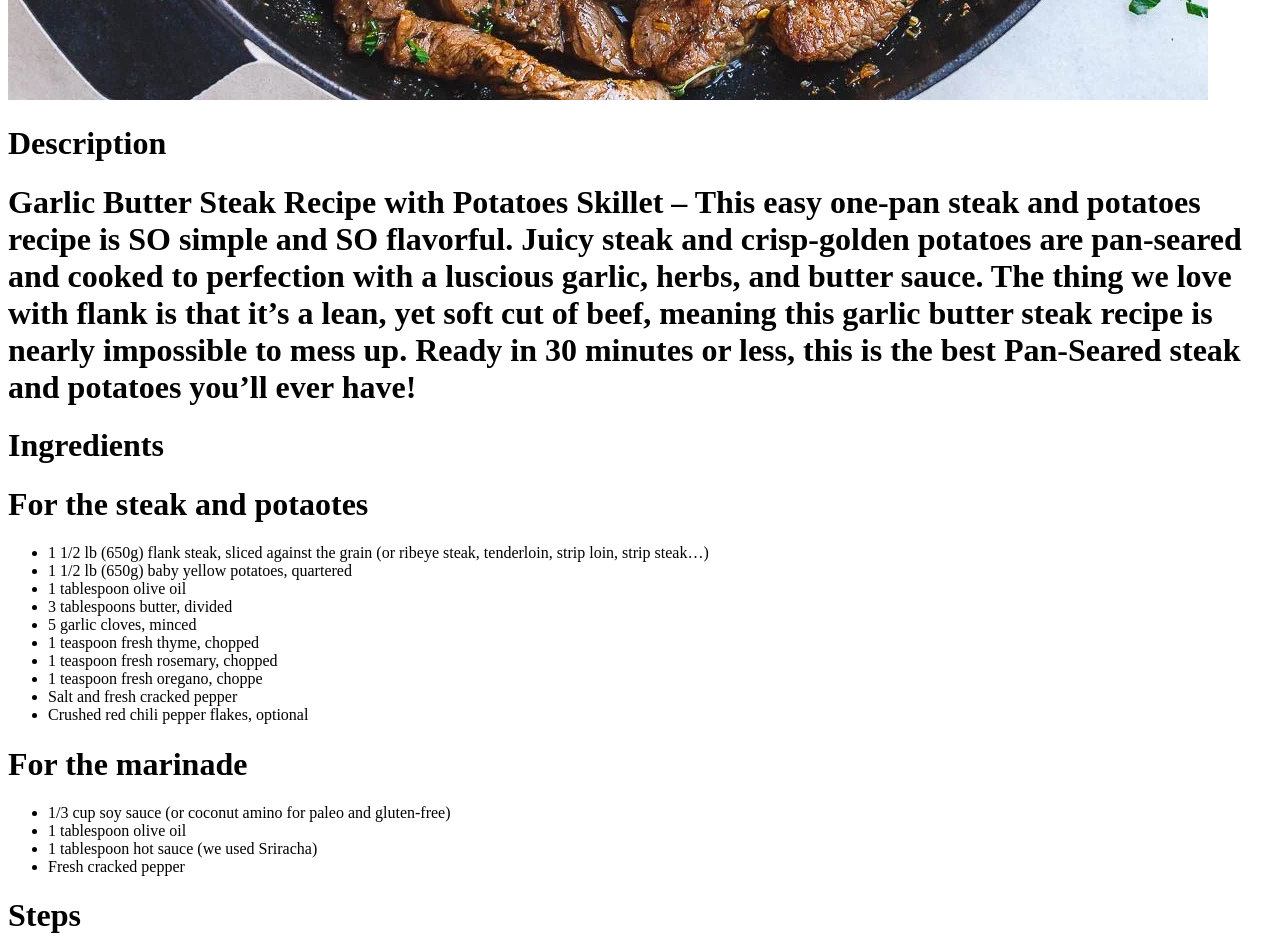
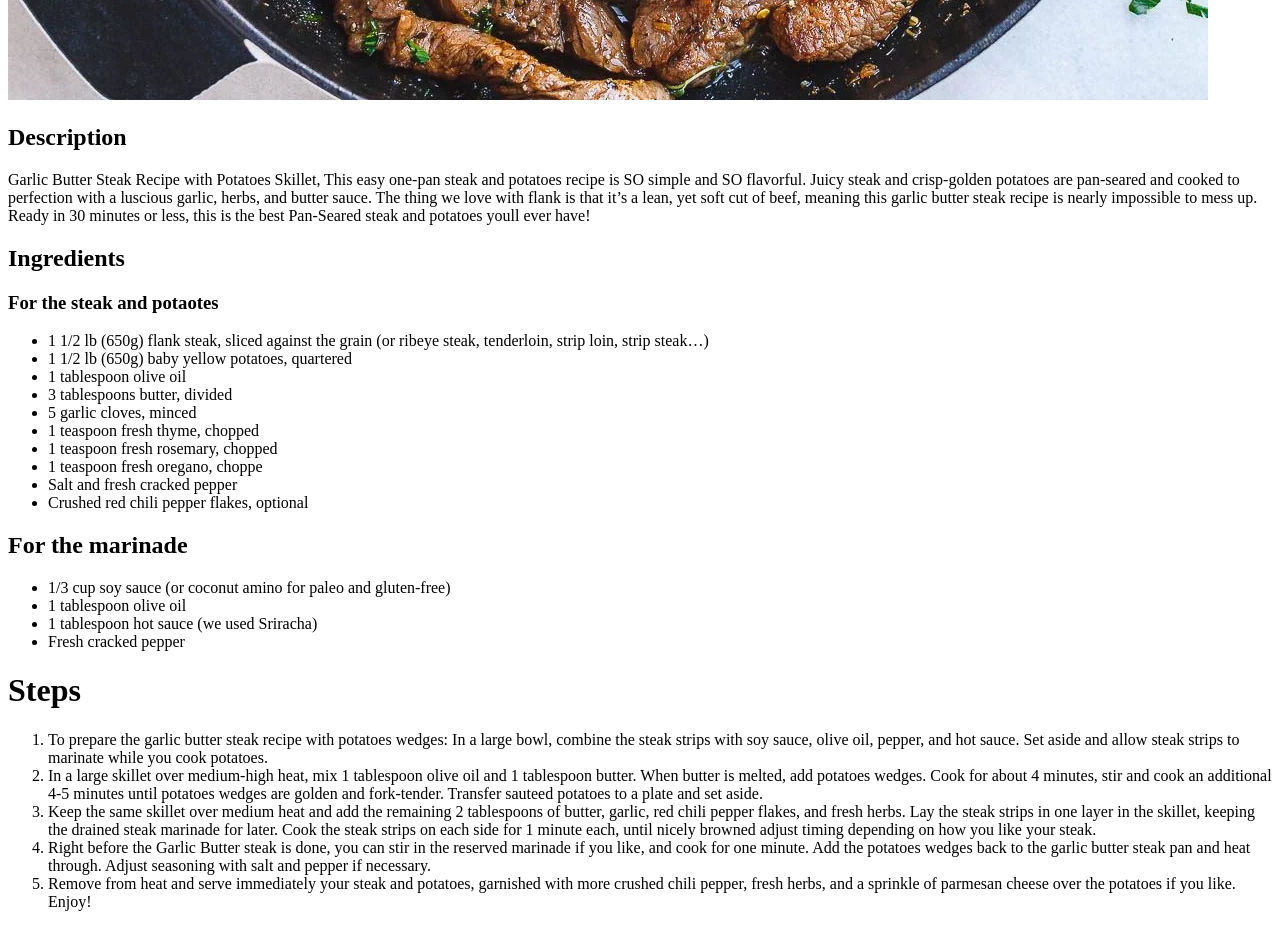
Before and after one commit to Marco-Scherillo/odin-recipies, a plain HTML site: page recipes/garlic-butter-steak-and-potatoes.html in a window 1280 px wide. Shown: the part 780-1717 px from the top of the page. Drawn offline with Linux system fonts and the light colour scheme.

Commit message:
Fixed the syntax

```diff
--- a/recipes/garlic-butter-steak-and-potatoes.html
+++ b/recipes/garlic-butter-steak-and-potatoes.html
@@ -7,10 +7,10 @@
   <body>
     <h1>Steak And Potatoes</h1>
     <img src="../images1/Garlic-Butter-flank-Steak-and-Potatoes-Skillet.jpg">
-    <h1>Description</h1>
-    <h1>Garlic Butter Steak  Recipe with Potatoes Skillet – This easy one-pan steak and potatoes recipe is SO simple and SO flavorful. Juicy steak and crisp-golden potatoes are pan-seared and cooked to perfection with a luscious garlic, herbs, and butter sauce. The thing we love with flank is that it’s a lean, yet soft cut of beef, meaning this garlic butter steak recipe is nearly impossible to mess up. Ready in 30 minutes or less, this is the best Pan-Seared steak and potatoes you’ll ever have!</h1>
-    <h1>Ingredients</h1>
-    <h1>For the steak and potaotes</h1>
+    <h2>Description</h2>
+    <p>Garlic Butter Steak  Recipe with Potatoes Skillet, This easy one-pan steak and potatoes recipe is SO simple and SO flavorful. Juicy steak and crisp-golden potatoes are pan-seared and cooked to perfection with a luscious garlic, herbs, and butter sauce. The thing we love with flank is that it’s a lean, yet soft cut of beef, meaning this garlic butter steak recipe is nearly impossible to mess up. Ready in 30 minutes or less, this is the best Pan-Seared steak and potatoes youll ever have!</p>
+    <h2>Ingredients</h2>
+    <h3>For the steak and potaotes</h3>
     <ul>
       <li>1 1/2 lb (650g) flank steak, sliced against the grain (or ribeye steak, tenderloin, strip loin, strip steak…)</li>
       <li>1 1/2 lb (650g) baby yellow potatoes, quartered</li>
@@ -23,7 +23,7 @@
       <li>Salt and fresh cracked pepper</li>
       <li>Crushed red chili pepper flakes, optional</li>
     </ul>
-    <h1>For the marinade</h1>
+    <h2>For the marinade</h2>
     <ul>
       <li>1/3 cup soy sauce (or coconut amino for paleo and gluten-free)</li>
       <li>1 tablespoon olive oil</li>
```
Also changed, not shown: recipes/butterchicken.html (+6 -6 lines), recipes/tomato-bisque.html (+4 -4 lines).
